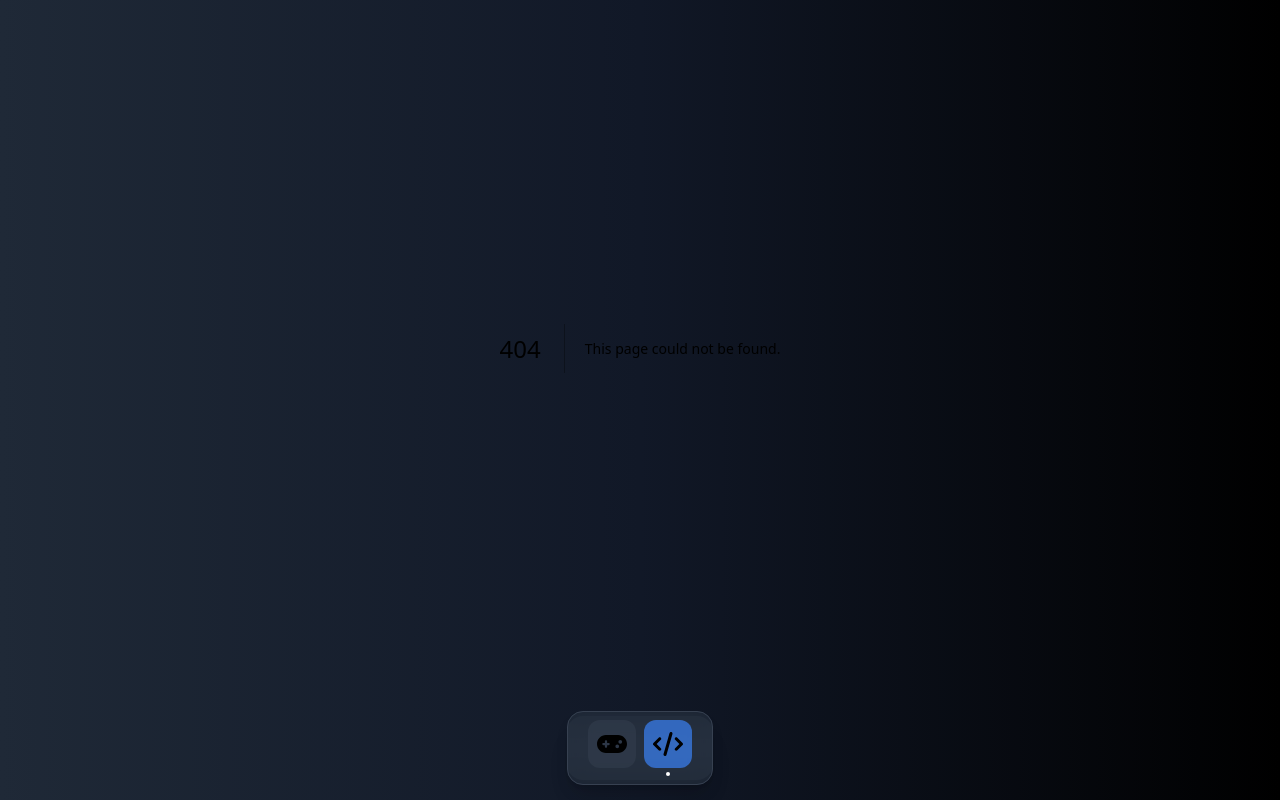
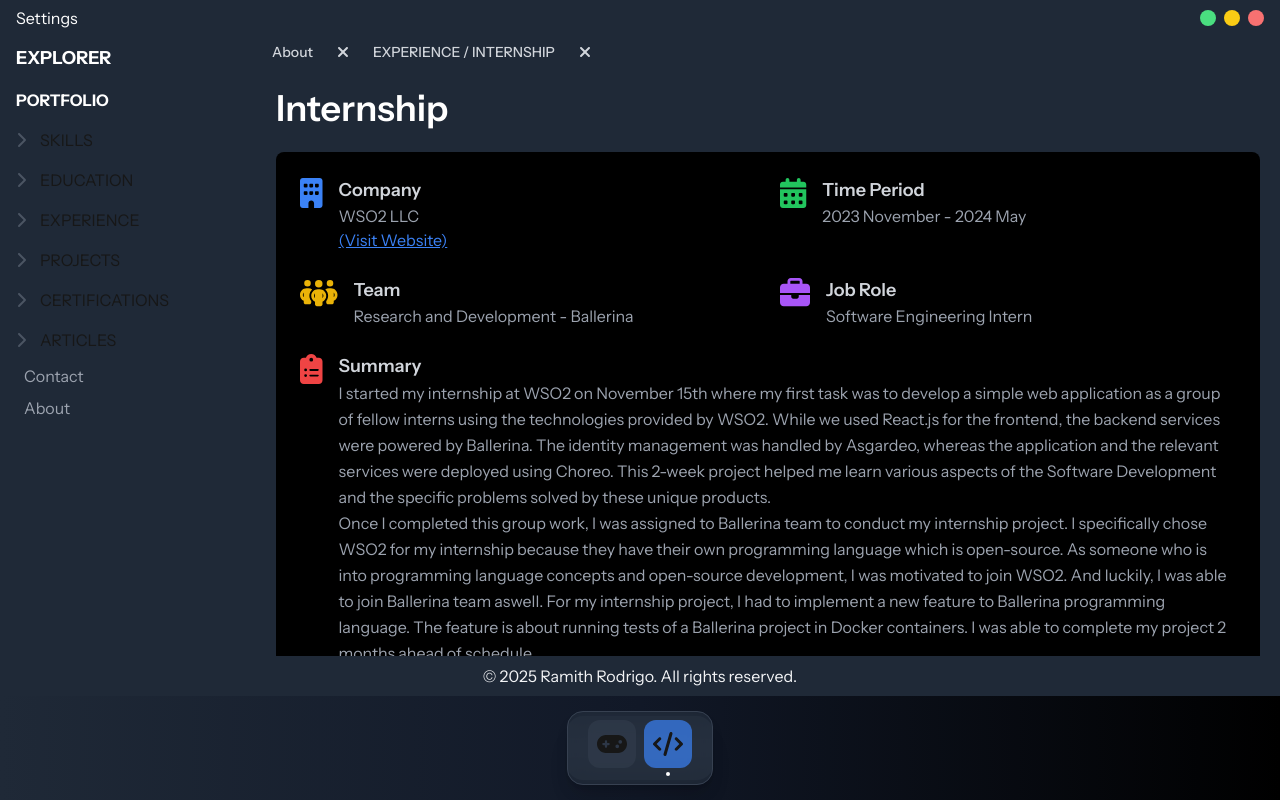
Before and after one commit to Ramith-D-Rodrigo/Portfolio, a Next.js app in the folder static-version/: page /ide/experience/internship in a window 1280 px wide. Before the commit this address had no page. Built offline with nearby package versions, Linux system fonts and the light colour scheme.

Commit message:
Create internship page

```diff
--- /dev/null
+++ b/static-version/src/app/ide/experience/internship/page.tsx
@@ -0,0 +1,133 @@
+import EventButton from "@/app/components/EventButton";
+import PageTitle from "@/app/components/PageTitle";
+import { switchPage } from "@/app/utils/utilFunctions";
+import { faBriefcase, faBuilding, faBuildingColumns, faCalendarDays, faClipboardList, faPeopleGroup } from "@fortawesome/free-solid-svg-icons";
+import { FontAwesomeIcon } from "@fortawesome/react-fontawesome";
+
+
+const InternshipPage = () => {
+    return (
+        <div>
+            <PageTitle title="Internship" />
+
+            <div className="grid grid-cols-1 md:grid-cols-2 gap-6 bg-black rounded-lg p-6 mb-8">
+                <div className="flex items-start gap-4">
+                    <div className="text-blue-500 text-3xl">
+                        <FontAwesomeIcon icon={faBuilding} />
+                    </div>
+                    <div>
+                        <h3 className="font-semibold text-lg text-gray-300">Company</h3>
+                        <p className="text-gray-400">WSO2 LLC</p>
+                        <a
+                            href={"https://wso2.com"}
+                            target="_blank"
+                            rel="noopener noreferrer"
+                            className="text-blue-500 underline hover:text-blue-300"
+                        >
+                            (Visit Website)
+                        </a>
+                    </div>
+                </div>
+
+                <div className="flex items-start gap-4">
+                    <div className="text-green-500 text-3xl">
+                        <FontAwesomeIcon icon={faCalendarDays} />
+                    </div>
+                    <div>
+                        <h3 className="font-semibold text-lg text-gray-300">Time Period</h3>
+                        <p className="text-gray-400">2023 November - 2024 May</p>
+                    </div>
+                </div>
+
+                <div className="flex items-start gap-4">
+                    <div className="text-yellow-500 text-3xl">
+                        <FontAwesomeIcon icon={faPeopleGroup} />
+                    </div>
+                    <div>
+                        <h3 className="font-semibold text-lg text-gray-300">Team</h3>
+                        <p className="text-gray-400">Research and Development - Ballerina</p>
+                    </div>
+                </div>
+
+                <div className="flex items-start gap-4">
+                    <div className="text-purple-500 text-3xl">
+                        <FontAwesomeIcon icon={faBriefcase} />
+                    </div>
+                    <div>
+                        <h3 className="font-semibold text-lg text-gray-300">Job Role</h3>
+                        <p className="text-gray-400">Software Engineering Intern</p>
+                    </div>
+                </div>
+
+                <div className="col-span-1 md:col-span-2">
+                    <div className="flex items-start gap-4">
+                        <div className="text-red-500 text-3xl">
+                            <FontAwesomeIcon icon={faClipboardList} />
+                        </div>
+                        <div>
+                            <h3 className="font-semibold text-lg text-gray-300">Summary</h3>
+                            <p className="text-gray-400 leading-relaxed">I started my internship at WSO2 on November 15th where my first task was to develop a simple web application as a group of fellow interns using the technologies provided by WSO2. While we used React.js for the frontend, the backend services were powered by Ballerina. The identity management was handled by Asgardeo, whereas the application and the relevant services were deployed using Choreo. This 2-week project helped me learn various aspects of the Software Development and the specific problems solved by these unique products.
+                            </p>
+
+                            <p className="text-gray-400 leading-relaxed">
+                                Once I completed this group work, I was assigned to Ballerina team to conduct my internship project. I specifically chose WSO2 for my internship because they have their own programming language which is open-source. As someone who is into programming language concepts and open-source development, I was motivated to join WSO2. And luckily, I was able to join Ballerina team aswell. For my internship project, I had to implement a new feature to Ballerina programming language. The feature is about running tests of a Ballerina project in Docker containers. I was able to complete my project 2 months ahead of schedule.
+                            </p>
+                            <p className="text-gray-400 leading-relaxed">
+                                During the remaining time, I mostly worked with the CI/CD pipeline that build and run all Ballerina repositories. This is because, I made changed to Ballerina's main repository that affects other libraries, packages, etc. I examined build failures and worked with my team members to fix them so that before the internship ended, the pipeline build was successful without any errors. Also parallely, I was tasked with finding suitable solutions for an error that was in team backlog for quite some time. It was about loading Ballerina project's resources in tests. My internship ended when I was presenting some plausible solutions to that error. Finally, I implemented a simple service to keep track of GitHub repositories that use Ballerina programming language using GitHub's GraphQL API.
+                            </p>
+                        </div>
+                    </div>
+                </div>
+            </div>
+
+            <div className="grid grid-cols-1 sm:grid-cols-2 md:grid-cols-3 gap-4">
+                <div
+                    className="bg-black rounded-lg p-4 transition-transform duration-300 flex items-center h-full"
+                >
+
+                    {/* Text Section */}
+                    <img
+                        src="/certifications/ballerina_developer.jpg"
+                        alt="bal_developer"
+                        className="max-w-60 max-h-full rounded-lg object-contain"
+                    />
+                    <div className="ml-4">
+                        <h2 className="text-xl font-semibold mb-3">Certified Ballerina Developer</h2>
+                    </div>
+                </div>
+
+                <div
+                    className="bg-black rounded-lg p-4 transition-transform duration-300 flex items-center h-full"
+                >
+
+                    {/* Text Section */}
+                    <div className="flex flex-col">
+                        <EventButton isDisabled={false} navContent={"Internship Project"} navLink={"/"}/>
+                        <a
+                            href="https://github.com/pasindufernando1/WSO2-Grama-Check-Your-Local-Digital-Certificate-"
+                            target="_blank"
+                            rel="noopener noreferrer"
+                            className={`mt-4 inline-block px-6 py-3 bg-gray-500 hover:bg-gray-600 text-white text-sm font-semibold rounded-md transition duration-300`}
+                        >
+                            Web App
+                        </a>
+
+                        <a
+                            href="https://github.com/Ramith-D-Rodrigo/github-repos-by-language/"
+                            target="_blank"
+                            rel="noopener noreferrer"
+                            className={`mt-4 inline-block px-6 py-3 bg-gray-500 hover:bg-gray-600 text-white text-sm font-semibold rounded-md transition duration-300`}
+                        >
+                            Ballerina Repos
+                        </a>
+                    </div>
+                    <div className="ml-4">
+                        <h2 className="text-xl font-semibold mb-3">Useful Links</h2>
+                    </div>
+                </div>
+            </div>
+        </div>
+    );
+}
+
+export default InternshipPage;
```
